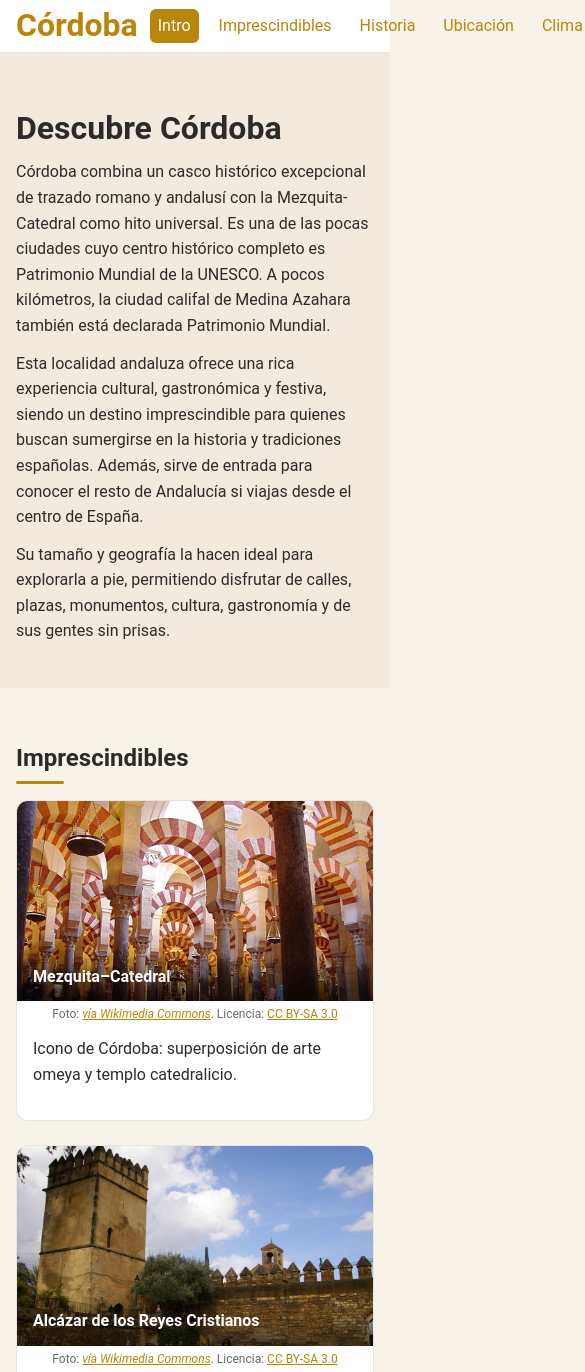
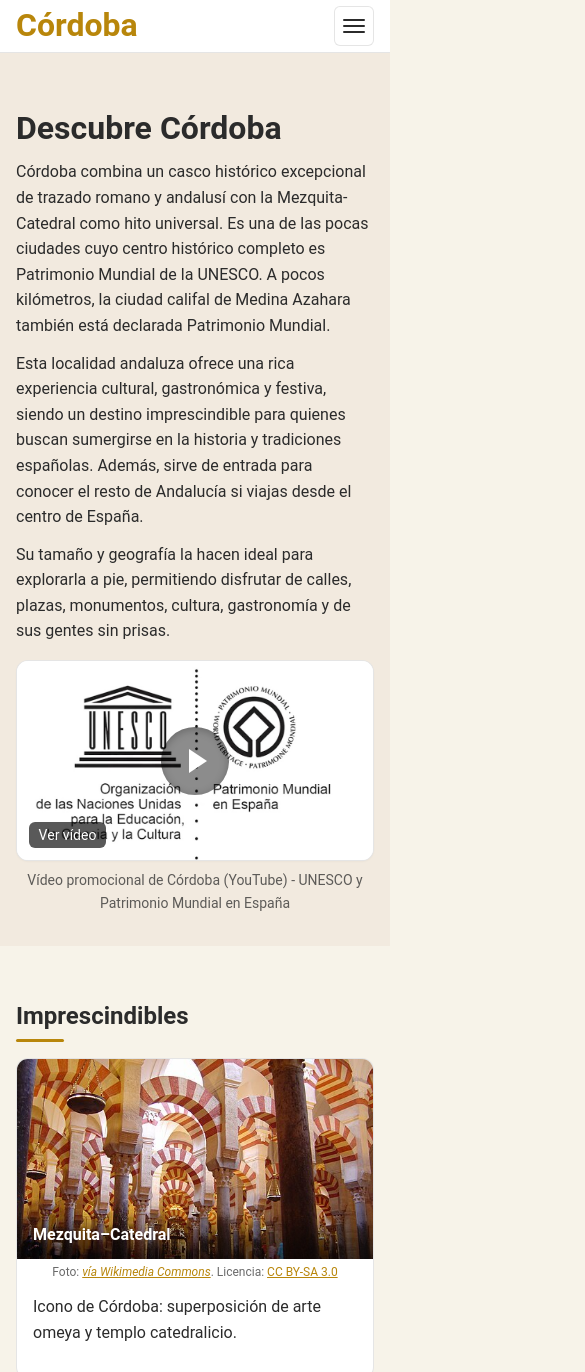
Before and after one commit to santimpguoc/M4.258---Herramientas-HTML-y-CSS-2---PEC1, a website built with Parcel: page src/index.html in a window 390 px wide. Shown: the top 1372 px of the page, 585 px wide, since content can reach past the window. Built offline with nearby package versions, Linux system fonts and the light colour scheme.

Commit message:
PEC1_v1.1-rc Versión final documento HTML y CSS. Modificación para adición de menú responsive hamburgesa y video promocional en la sección hero

```diff
--- /dev/null
+++ b/src/assets/scripts/menu.js
@@ -0,0 +1,35 @@
+// assets/scripts/menu.js
+document.addEventListener("DOMContentLoaded", () => {
+  const nav = document.querySelector("[data-nav]");
+  const btn = nav?.querySelector(".navbar__toggle");
+  const menu = nav?.querySelector(".navbar__menu");
+
+  if (!btn || !menu) return;
+
+  const closeMenu = () => {
+    btn.setAttribute("aria-expanded", "false");
+    menu.setAttribute("hidden", "");
+    menu.removeAttribute("data-open");
+  };
+
+  const openMenu = () => {
+    btn.setAttribute("aria-expanded", "true");
+    menu.removeAttribute("hidden");
+    menu.setAttribute("data-open", "true");
+  };
+
+  btn.addEventListener("click", () => {
+    const expanded = btn.getAttribute("aria-expanded") === "true";
+    expanded ? closeMenu() : openMenu();
+  });
+
+  // Cierra al navegar (solo móvil)
+  menu.addEventListener("click", (e) => {
+    if (e.target.closest(".navbar__link")) closeMenu();
+  });
+
+  // Cierra si se redimensiona a escritorio
+  const mql = window.matchMedia(`(min-width: ${getComputedStyle(document.documentElement).getPropertyValue('--bp-lg') || '1024px'})`);
+  const onResize = () => { if (mql.matches) closeMenu(); };
+  mql.addEventListener?.("change", onResize);
+});
--- a/src/assets/styles/components/_components.scss
+++ b/src/assets/styles/components/_components.scss
@@ -1,5 +1,6 @@
 @forward "navbar";
 @forward "hero";
+@forward "video-thumb";
 @forward "section-title";
 @forward "cards";
 @forward "medias";
--- a/src/assets/styles/components/_hero.scss
+++ b/src/assets/styles/components/_hero.scss
@@ -19,4 +19,10 @@
     max-width: 100%;
     margin-bottom: $space-sm;
   }
+
+  &__video {
+    margin: 0 auto;;
+    margin-top: $space-md;
+    max-width: 720px; // limita el ancho del bloque vídeo dentro del hero
+  }
 }
--- a/src/assets/styles/components/_navbar.scss
+++ b/src/assets/styles/components/_navbar.scss
@@ -1,4 +1,4 @@
-/* Cabecera superior con marca y menú */
+/* Cabecera superior con marca y menú (responsive con hamburguesa) */
 
 @use "../settings/settings" as *;
 @use "../tools/tools" as *;
@@ -17,6 +17,7 @@
     justify-content: space-between;
     min-height: 3.25rem;
     gap: $space-sm;
+    position: relative; /* base para el panel móvil */
   }
 
   &__brand {
@@ -26,12 +27,79 @@
     color: $color-texto;
   }
 
+  /* Botón hamburguesa (visible en móvil/mediana) */
+  &__toggle {
+    display: inline-flex;
+    flex-direction: column;
+    justify-content: center;
+    gap: 4px;
+    width: 40px;
+    height: 40px;
+    border: 1px solid $color-borde;
+    border-radius: $radius-sm;
+    background: #fff;
+    cursor: pointer;
+
+    @media (prefers-reduced-motion: no-preference) {
+      transition: background .15s ease, border-color .15s ease;
+    }
+
+    &:hover { background: $color-arena; }
+
+    &-bar {
+      display: block;
+      width: 22px;
+      height: 2px;
+      margin-inline: auto;
+      background: $color-texto;
+      border-radius: 1px;
+
+      @media (prefers-reduced-motion: no-preference) {
+        transition: transform .15s ease, opacity .15s ease;
+      }
+    }
+  }
+
+  /* Icono animado cuando aria-expanded="true" en el botón */
+  [aria-expanded="true"] .navbar__toggle-bar:nth-child(1) { transform: translateY(6px) rotate(45deg); }
+  [aria-expanded="true"] .navbar__toggle-bar:nth-child(2) { opacity: 0; }
+  [aria-expanded="true"] .navbar__toggle-bar:nth-child(3) { transform: translateY(-6px) rotate(-45deg); }
+
+  /* Panel de menú móvil (el atributo [hidden] lo oculta por defecto) */
   &__menu {
-    display: flex;
-    gap: $space-sm;
+    position: absolute;
+    inset-inline: 0;
+    top: calc(100% + 1px);
+    background: #fff;
+    border-bottom: 1px solid $color-borde;
+    padding: $space-sm;
+    display: grid;
+    gap: 4px;
+
+    /* Escritorio: fila normal, siempre visible y sin panel */
+    @include respond(lg) {
+      position: static;
+      display: flex !important;
+      gap: $space-sm;
+      background: transparent;
+      border: 0;
+      padding: 0;
+    }
 
     @include respond(md) {
       gap: $space-md;
+    }
+  }
+
+  /* Ocultar de verdad cuando el <nav> lleva hidden en tamaños móviles/medios */
+  .navbar__menu[hidden] {
+    display: none !important;
+  }
+
+  /* En escritorio, aunque tenga hidden en el HTML, lo mostramos en línea */
+  @include respond(lg) {
+    .navbar__menu[hidden] {
+      display: flex !important;
     }
   }
 
@@ -48,5 +116,18 @@
       color: #fff;
       background: $color-brand;
     }
+
+    @include respond(lg) {
+      padding: $space-xs $space-sm;
+    }
+  }
+
+  /* Visibilidad del toggle según tamaño */
+  &__toggle { display: inline-flex; }
+
+  @include respond(lg) {
+    &__toggle { display: none; }
+    /* En escritorio, aunque el <nav> tenga hidden por HTML, lo forzamos visible en layout */
+    &__menu[hidden] { display: flex !important; }
   }
 }
--- /dev/null
+++ b/src/assets/styles/components/_video-thumb.scss
@@ -0,0 +1,89 @@
+/* Pie de página */
+@use "../settings/settings" as *;
+@use "../tools/tools" as *;
+
+/* Miniatura de vídeo con aspecto “tarjeta de imagen” */
+.c-video-thumb {
+  position: relative;
+  display: block;
+  background: #fff;
+  border: 1px solid $color-borde;
+  border-radius: $radius-md;
+  overflow: hidden;
+  aspect-ratio: 16 / 9;
+  text-decoration: none;
+  box-shadow: 0 1px 2px rgba(0,0,0,.03);
+  transition: transform .12s ease, box-shadow .12s ease;
+
+  &:hover {
+    transform: translateY(-2px);
+    box-shadow: 0 6px 16px rgba(0,0,0,.06);
+  }
+
+  &__img {
+    width: 100%;
+    height: 100%;
+    object-fit: cover;
+    display: block;
+  }
+
+  /* Botón de “play” centrado */
+  &__play {
+    position: absolute;
+    inset: 0;
+    display: grid;
+    place-items: center;
+
+    /* círculo semitransparente */
+    &::before {
+      content: "";
+      width: 68px;
+      height: 68px;
+      border-radius: 50%;
+      background: rgba(0,0,0,.45);
+      box-shadow: 0 2px 8px rgba(0,0,0,.25) inset;
+      transition: transform .12s ease, background .12s ease;
+      display: block;
+    }
+
+    /* triángulo de “play” */
+    &::after {
+      content: "";
+      position: absolute;
+      /* triángulo con bordes */
+      width: 0; height: 0;
+      border-left: 18px solid #fff;
+      border-top: 12px solid transparent;
+      border-bottom: 12px solid transparent;
+      transform: translateX(3px);
+    }
+  }
+
+  &:hover &__play::before {
+    transform: scale(1.05);
+    background: rgba(0,0,0,.55);
+  }
+
+  /* Etiqueta “Ver vídeo” en la esquina */
+  &__badge {
+    position: absolute;
+    left: $space-sm;
+    bottom: $space-sm;
+    background: rgba(0,0,0,.65);
+    color: #fff;
+    font-size: .875rem;
+    line-height: 1;
+    padding: .4rem .6rem;
+    border-radius: $radius-sm;
+  }
+
+  /* Pie de foto */
+  &__caption {
+    display: block;
+    font-size: .875rem;
+    color: rgba($color-texto, .75);
+    margin-top: $space-xs;
+    padding-inline: 2px;
+    text-align: center;;
+  }
+}
--- a/src/assets/styles/objects/_objects.scss
+++ b/src/assets/styles/objects/_objects.scss
@@ -101,3 +101,16 @@
   max-width: 100%;
   height: auto;
 }
+
+/* Texto solo para lectores de pantalla */
+.sr-only {
+  position: absolute !important;
+  width: 1px !important;
+  height: 1px !important;
+  padding: 0 !important;
+  margin: -1px !important;
+  overflow: hidden !important;
+  clip: rect(0 0 0 0) !important;
+  white-space: nowrap !important;
+  border: 0 !important;
+}
--- a/src/index.html
+++ b/src/index.html
@@ -6,13 +6,23 @@
   <title>Córdoba – Guía rápida</title>
   <meta name="description" content="Guía breve para descubrir Córdoba: historia, imprescindibles, clima, gastronomía y fiestas." />
   <link rel="stylesheet" href="./assets/styles/main.scss">
+  <script src="./assets/scripts/menu.js" defer></script>
 </head>
 <body>
   <!-- NAVBAR -->
-  <header class="navbar">
+  <header class="navbar" data-nav>
     <div class="navbar__inner">
       <a class="navbar__brand" href="#intro" aria-label="Ir al inicio">Córdoba</a>
-      <nav class="navbar__menu" aria-label="Navegación principal">
+
+      <!-- Botón hamburguesa (solo visible en móvil/mediana) -->
+      <button class="navbar__toggle" aria-expanded="false" aria-controls="main-menu">
+        <span class="navbar__toggle-bar" aria-hidden="true"></span>
+        <span class="navbar__toggle-bar" aria-hidden="true"></span>
+        <span class="navbar__toggle-bar" aria-hidden="true"></span>
+        <span class="sr-only">Abrir menú</span>
+      </button>
+
+      <nav id="main-menu" class="navbar__menu" aria-label="Navegación principal" hidden>
         <a class="navbar__link navbar__link--active" href="#intro" aria-current="page">Intro</a>
         <a class="navbar__link" href="#lugares">Imprescindibles</a>
         <a class="navbar__link" href="#historia">Historia</a>
@@ -22,6 +32,7 @@
         <a class="navbar__link" href="#fiestas">Fiestas</a>
         <a class="navbar__link" href="#cultura">Cultura</a>
         <a class="navbar__link" href="#personajes">Personajes</a>
+        <a class="navbar__link" href="#info">Información</a>
       </nav>
     </div>
   </header>
@@ -44,6 +55,28 @@
         Su tamaño y geografía la hacen ideal para explorarla a pie, permitiendo disfrutar de calles, plazas, monumentos, cultura, gastronomía
         y de sus gentes sin prisas.
       </p>
+
+      <figure class="hero__video">
+        <a
+          class="c-video-thumb"
+          href="https://www.youtube.com/watch?v=Us3hTNxtQ18"
+          target="_blank"
+          rel="noopener"
+          aria-label="Ver vídeo promocional de Córdoba en YouTube"
+        >
+          <img
+          class="c-video-thumb__img"
+          src="./assets/images/video-cordoba-thumb.jpg"
+          alt="Miniatura del vídeo promocional de la ciudad de Córdoba"
+          loading="lazy"
+          >
+          <span class="c-video-thumb__play" aria-hidden="true"></span>
+          <span class="c-video-thumb__badge">Ver vídeo</span>
+        </a>
+        <figcaption class="c-video-thumb__caption">
+          Vídeo promocional de Córdoba (YouTube) - UNESCO y Patrimonio Mundial en España
+        </figcaption>
+      </figure>
     </div>
   </section>
 
```
Also changed, not shown: src/assets/images/video-cordoba-thumb.jpg (added).
